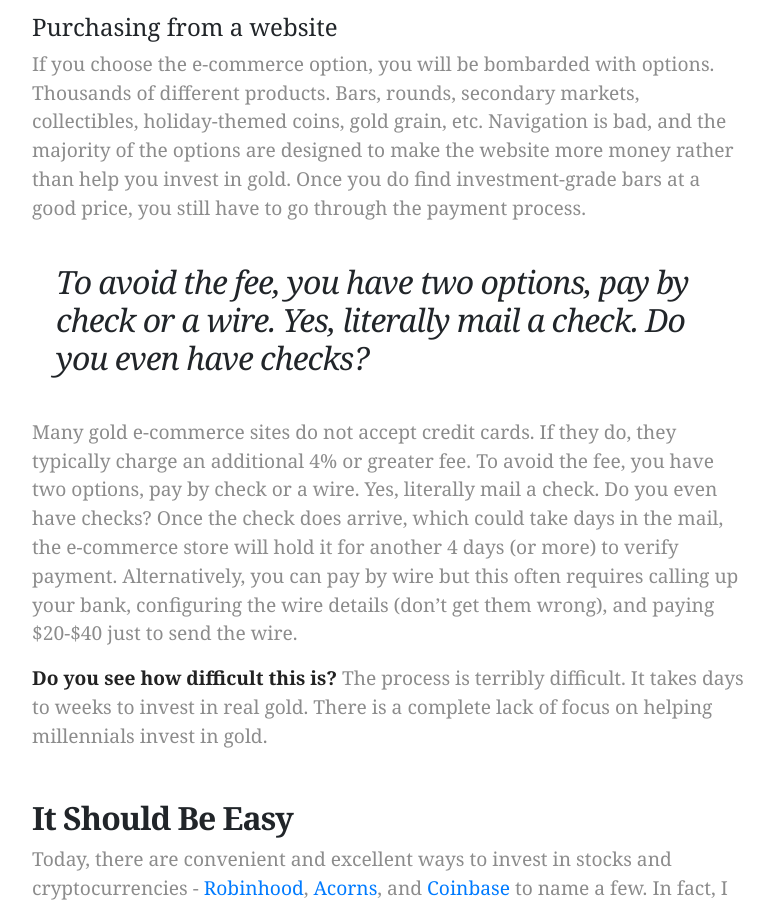
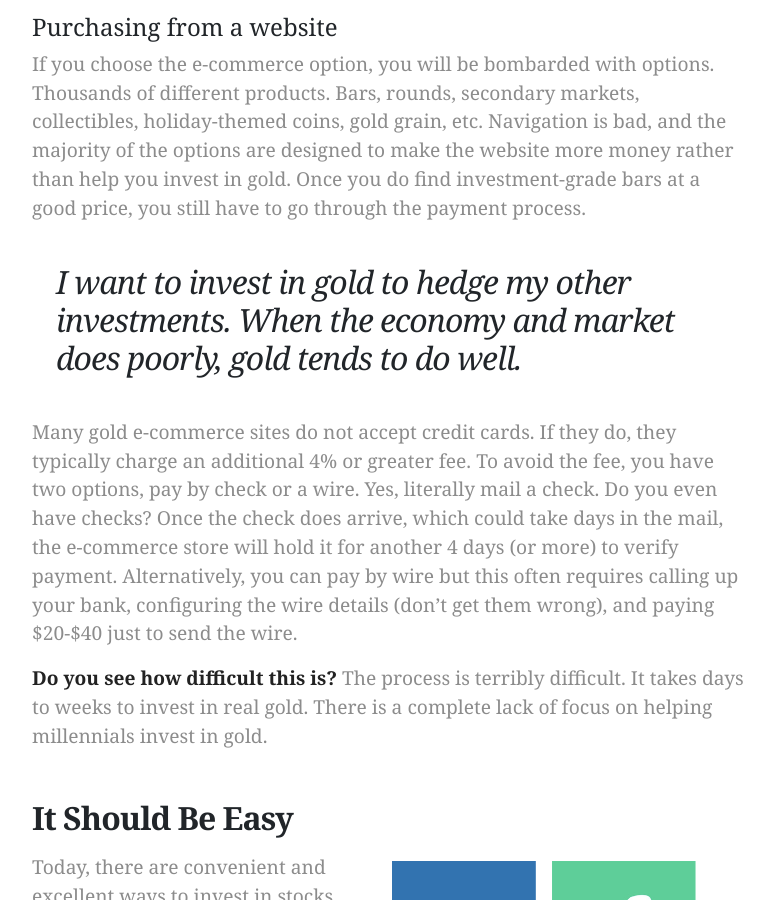
Before and after one commit to alloyX/alloyx.github.io, a Jekyll site: the page built from _posts/2018-10-24-millennials-dont-buy-gold.md, in a window 1280 px wide and 900 px high, scrolled down 1752 px. Shown: the whole window, without its empty margins (252-1026 px from the left). Built offline with Jekyll 4.4.1, drawn with Linux system fonts in a browser that asks for light colours.

Commit message:
Adds image

```diff
--- a/_posts/2018-10-24-millennials-dont-buy-gold.md
+++ b/_posts/2018-10-24-millennials-dont-buy-gold.md
@@ -41,7 +41,7 @@
 If you choose the e-commerce option, you will be bombarded with options. Thousands of different products. Bars, rounds, secondary markets, collectibles, holiday-themed coins, gold grain, etc. Navigation is bad, and the majority of the options are designed to make the website more money rather than help you invest in gold. Once you do find investment-grade bars at a good price, you still have to go through the payment process.
 
 <blockquote class="p-4">
-To avoid the fee, you have two options, pay by check or a wire. Yes, literally mail a check. Do you even have checks?
+I want to invest in gold to hedge my other investments. When the economy and market does poorly, gold tends to do well.
 </blockquote>
 
 Many gold e-commerce sites do not accept credit cards. If they do, they typically charge an additional 4% or greater fee. To avoid the fee, you have two options, pay by check or a wire. Yes, literally mail a check. Do you even have checks? Once the check does arrive, which could take days in the mail, the e-commerce store will hold it for another 4 days (or more) to verify payment. Alternatively, you can pay by wire but this often requires calling up your bank, configuring the wire details (don't get them wrong), and paying $20-$40 just to send the wire.
@@ -49,6 +49,8 @@
 **Do you see how difficult this is?** The process is terribly difficult. It takes days to weeks to invest in real gold. There is a complete lack of focus on helping millennials invest in gold.
 
 <h2 class="mt-5">It Should Be Easy</h2>
+
+<img src="/assets/images/posts/alloyx-coinbase-robinhood-acorns-logos.png" width="400" class="float-lg-right pt-3 pb-3 px-lg-5 img-fluid" />
 
 Today, there are convenient and excellent ways to invest in stocks and cryptocurrencies - <a href="share.robinhood.com/scottm1274" target="_blank">Robinhood</a>, <a href="https://www.acorns.com/invite/9ZQAW7" target="_blank">Acorns</a>, and <a href="https://www.coinbase.com/join/58e3b1ba641b943765ee69ce" target="_blank">Coinbase</a> to name a few. In fact, I highly recommend these 3 applications. I use all 3 for my own investments.
 
```
Also changed, not shown: assets/images/posts/alloyx-coinbase-robinhood-acorns-logos.png (added).
